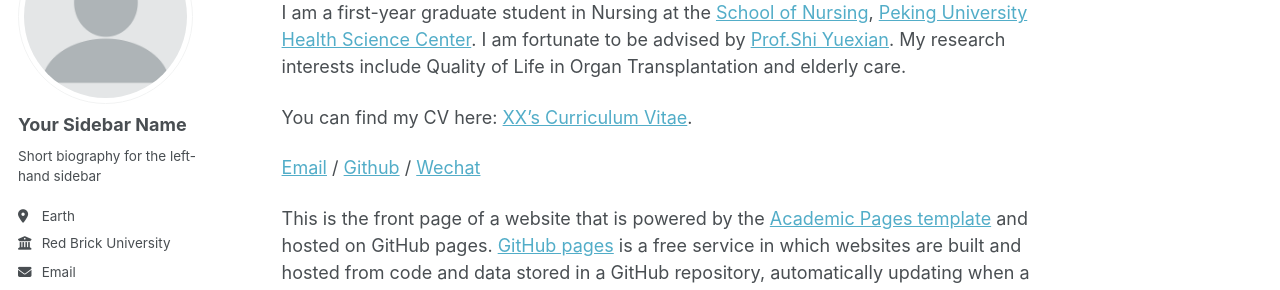
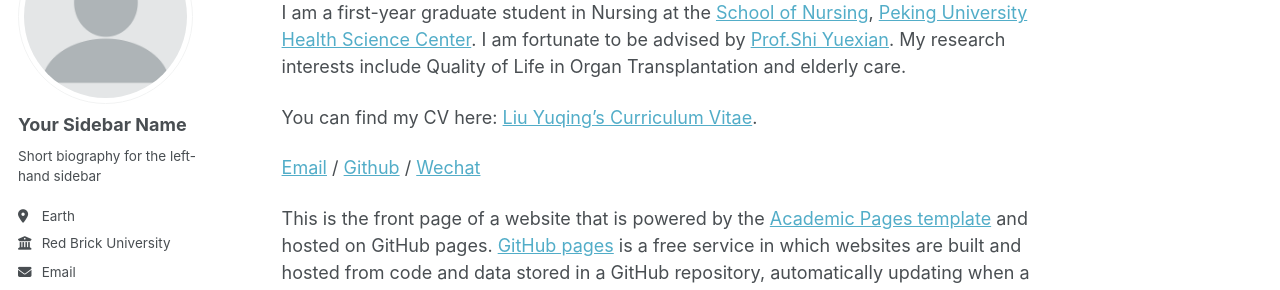
Before and after one commit to LiuYuqing-2025/LiuYuqing-2025.github.io, a Jekyll site: the page built from _pages/about.md, in a window 1280 px wide and 900 px high. Shown: the part 170-460 px from the top of the window. Built offline with Jekyll 4.4.1, drawn with Linux system fonts in a browser that asks for light colours; some web fonts are replaced; a script that is not in the unit is left out.

Commit message:
Fix CV and Wechat links in about.md
Updated CV link and Wechat image link to reflect correct paths.

```diff
--- a/_pages/about.md
+++ b/_pages/about.md
@@ -9,9 +9,9 @@ redirect_from:
 
 I am a first-year graduate student in Nursing at the [School of Nursing](https://nursing.bjmu.edu.cn), [Peking University Health Science Center](https://yjsy.bjmu.edu.cn). I am fortunate to be advised by [Prof.Shi Yuexian](https://nursing.bjmu.edu.cn/szdw/jsmd/f1e0d9248bf64412901747411c297fe5.htm). My research interests include Quality of Life in Organ Transplantation and elderly care.
 
-You can find my CV here: [XX's Curriculum Vitae](../assets/Curriculum_Vitae.pdf).
+You can find my CV here: [Liu Yuqing's Curriculum Vitae](LiuYuqing-2025.github.io/assets/Curriculum_Vitae.pdf).
 
-[Email](mailto:liuyuqing221@163.com) / [Github](https://github.com/xxx) / [Wechat](../images/wechat.jpg)
+[Email](mailto:liuyuqing221@163.com) / [Github](https://github.com/xxx) / [Wechat](LiuYuqing-2025.github.io/images/wechat.jpg)
 
 
 This is the front page of a website that is powered by the [Academic Pages template](https://github.com/academicpages/academicpages.github.io) and hosted on GitHub pages. [GitHub pages](https://pages.github.com) is a free service in which websites are built and hosted from code and data stored in a GitHub repository, automatically updating when a new commit is made to the repository. This template was forked from the [Minimal Mistakes Jekyll Theme](https://mmistakes.github.io/minimal-mistakes/) created by Michael Rose, and then extended to support the kinds of content that academics have: publications, talks, teaching, a portfolio, blog posts, and a dynamically-generated CV. Incidentally, these same features make it a great template for anyone that needs to show off a professional template!
```
